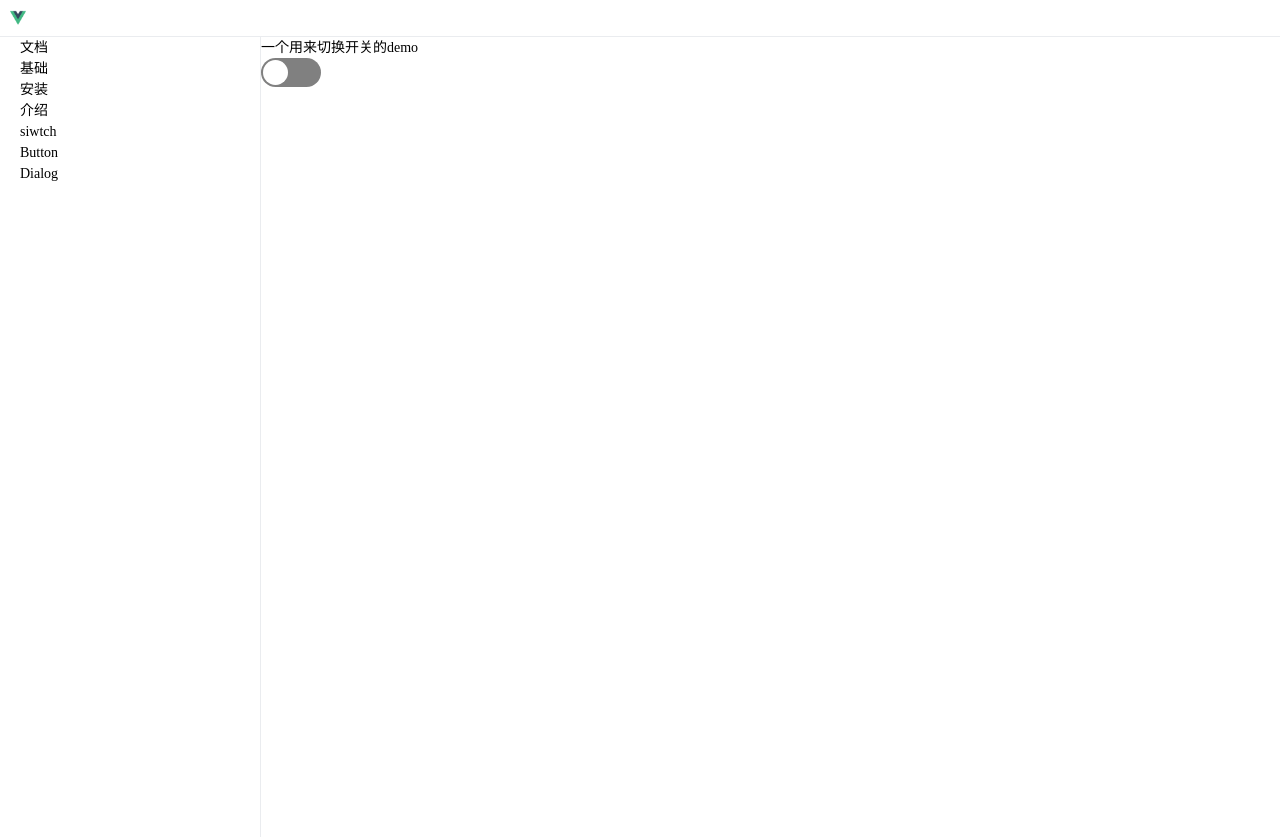
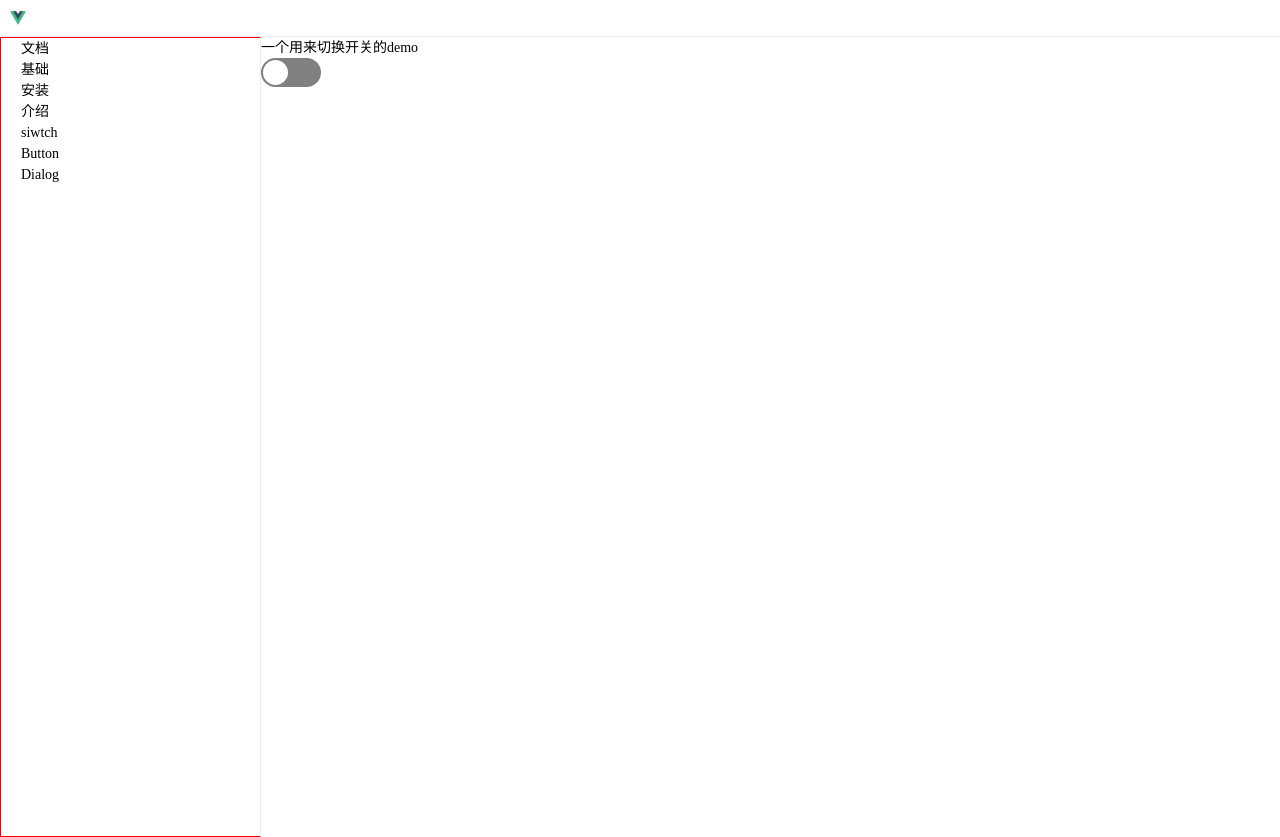
Before and after one commit to Riccco/bloom, a Vue app: page /#/doc in a window 1280 px wide. Built offline with nearby package versions, Linux system fonts and the light colour scheme.

Commit message:
声明dom操作

```diff
--- a/src/components/Drawer.vue
+++ b/src/components/Drawer.vue
@@ -1,6 +1,7 @@
 <template>
-  <aside class="doc-nav" v-if="asideVisible">
-    <nav>
+  <div ref="getRef"></div>
+  <aside class="doc-nav" id="docNav"  ref="getRef">
+    <nav ref="getRef">
       <div>文档</div>
     </nav>
       <ul>
@@ -26,13 +27,26 @@
 </template>
 
 <script lang="ts">
+  import {ref, reactive, onMounted} from "vue";
+
   export default {
-    props:['asideVisible']
+    props:['asideVisible'],
+    setup(context) {
+      const getRef = ref(null)
+      onMounted(()=>{
+        const domWidth = document.getElementById('docNav')
+        console.log(domWidth.clientWidth)
+        console.log(getRef.value);
+        // console.log(getRef.value.clientWidth)
+      })
+      return {getRef};
+    },
   }
 </script>
 
 <style lang="scss">
 .doc-nav {
+  border: 1px solid red;
   height: 100vh;
   width: 261px;
   position: fixed;
```
